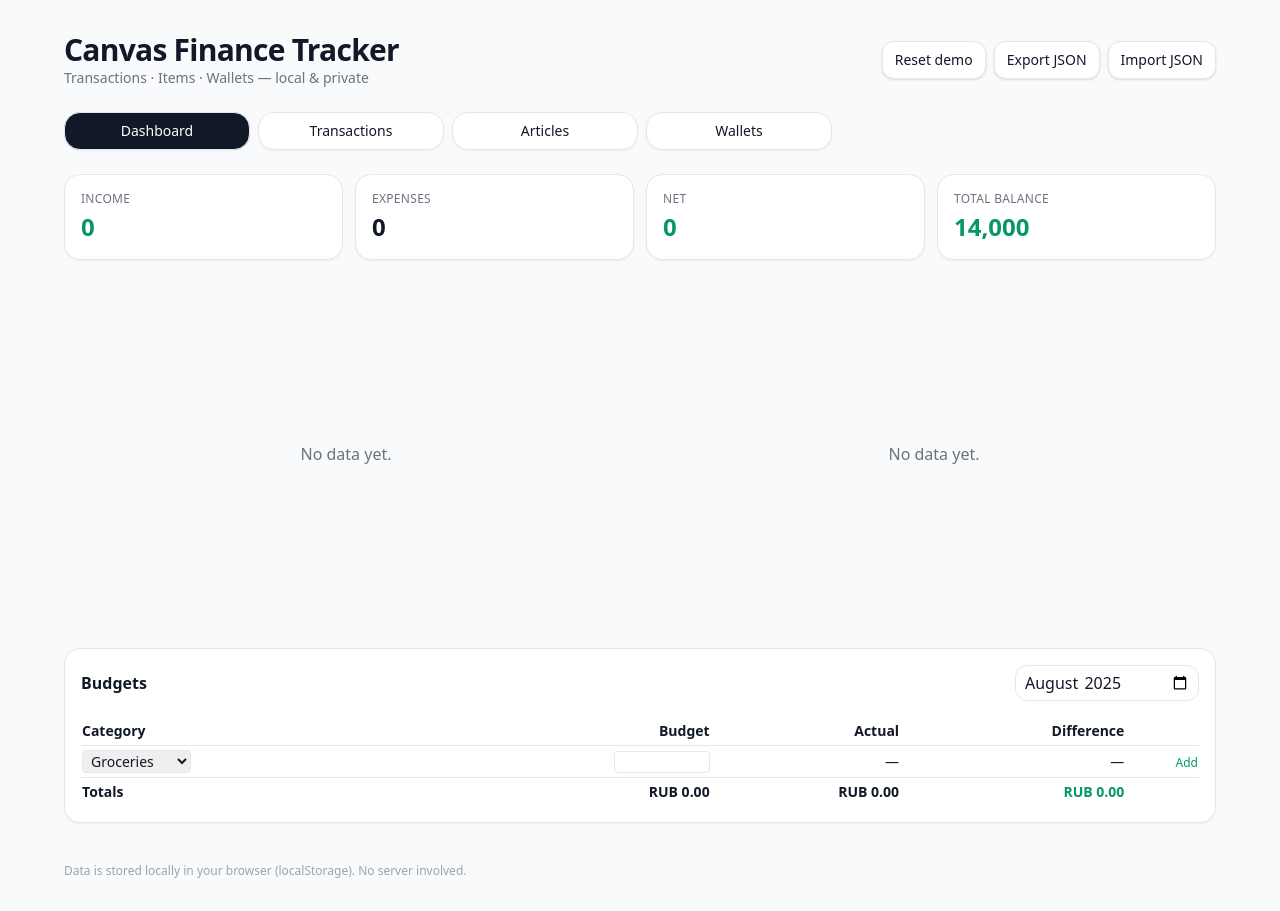
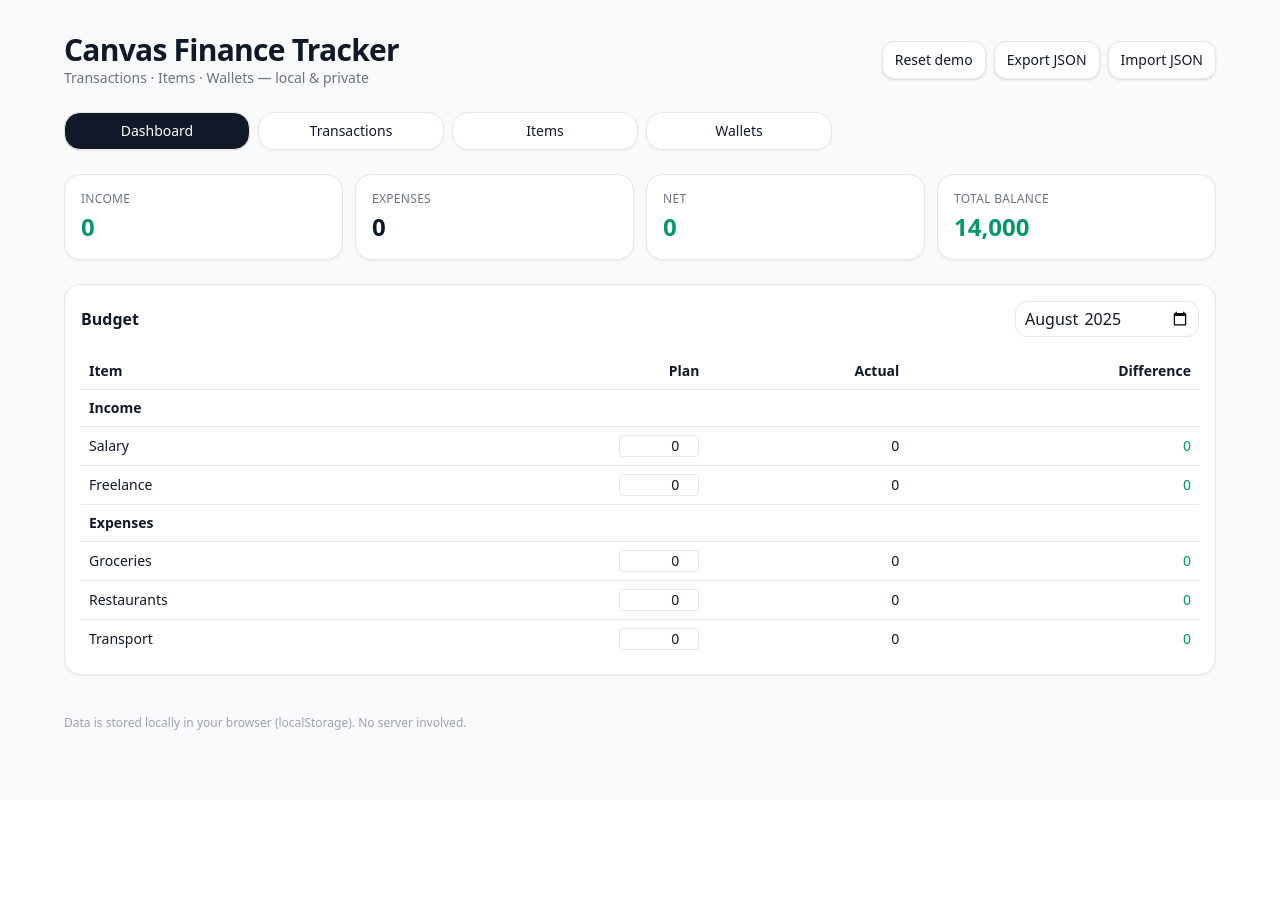
Before and after one commit to andromeda8wave/personal-app, a React (Vite) app: page / in a window 1280 px wide. After the commit the page ends 800 px from the top, so only its background shows below. Built offline with nearby package versions, Linux system fonts and the light colour scheme.

Commit message:
feat: add item hierarchy and top-level budgets

```diff
--- a/src/App.jsx
+++ b/src/App.jsx
@@ -16,33 +16,35 @@ import Dashboard from "./Dashboard";
 // No external deps. All data stays in localStorage (private). Export/Import JSON supported.
 
 // ------------------------- Constants & Types -------------------------
-const DB_KEY = "cft_db_v1"; // bump when schema changes
+const DB_KEY = "cft_db_v2"; // bump when schema changes
 const APP_CURRENCY = "RUB"; // default when wallet currency missing
 
 /** @typedef {"income"|"expense"} TxType */
-/** @typedef {{ id:string, name:string, type:TxType }} Item */
+/** @typedef {{ id:string, name:string, type:TxType, parentId?:string|null }} Item */
 /** @typedef {{ id:string, name:string, currency?:string, initialBalance:number }} Wallet */
 /** @typedef {{ id:string, date:string, type:TxType, amount:number, itemId:string, walletId:string, comment?:string }} Transaction */
-/** @typedef {{ version:number, items:Item[], wallets:Wallet[], txs:Transaction[] }} DB */
+/** @typedef {{ id:string, itemId:string, month:string, amount:number }} Budget */
+/** @typedef {{ version:number, items:Item[], wallets:Wallet[], txs:Transaction[], budgets:Budget[] }} DB */
 
-const VERSION = 1;
+const VERSION = 2;
 
 // Demo seed (only used on first run)
 const seedId = () => Math.random().toString(36).slice(2) + Date.now().toString(36);
 const DEMO_DB /** @type {DB} */ = {
   version: VERSION,
   items: [
-    { id: seedId(), name: "Salary", type: "income" },
-    { id: seedId(), name: "Freelance", type: "income" },
-    { id: seedId(), name: "Groceries", type: "expense" },
-    { id: seedId(), name: "Restaurants", type: "expense" },
-    { id: seedId(), name: "Transport", type: "expense" },
+    { id: seedId(), name: "Salary", type: "income", parentId: null },
+    { id: seedId(), name: "Freelance", type: "income", parentId: null },
+    { id: seedId(), name: "Groceries", type: "expense", parentId: null },
+    { id: seedId(), name: "Restaurants", type: "expense", parentId: null },
+    { id: seedId(), name: "Transport", type: "expense", parentId: null },
   ],
   wallets: [
     { id: seedId(), name: "Cash", currency: "RUB", initialBalance: 2000 },
     { id: seedId(), name: "Tinkoff debit", currency: "RUB", initialBalance: 12000 },
   ],
   txs: [],
+  budgets: [],
 };
 
 // ------------------------- Utilities -------------------------
@@ -55,17 +57,38 @@ function tryParseJSON(text) {
 }
 
 function loadDB() {
-  // primary v1
   const raw = localStorage.getItem(DB_KEY);
   if (raw) {
     const db = tryParseJSON(raw);
     if (db && typeof db === "object" && db.version === VERSION) return db;
   }
-  // migrate from old keys if exist
+
+  const rawV1 = localStorage.getItem("cft_db_v1");
+  if (rawV1) {
+    const old = tryParseJSON(rawV1);
+    if (old && typeof old === "object") {
+      const migrated = {
+        version: VERSION,
+        items: (old.items || []).map(i => ({ ...i, parentId: i.parentId ?? null })),
+        wallets: old.wallets || [],
+        txs: old.txs || [],
+        budgets: []
+      };
+      saveDB(migrated);
+      return migrated;
+    }
+  }
+
   const oldItems = tryParseJSON(localStorage.getItem("cft_items") || "null") || DEMO_DB.items;
   const oldWallets = tryParseJSON(localStorage.getItem("cft_wallets") || "null") || DEMO_DB.wallets;
   const oldTxs = tryParseJSON(localStorage.getItem("cft_transactions") || "null") || DEMO_DB.txs;
-  const migrated = { version: VERSION, items: oldItems, wallets: oldWallets, txs: oldTxs };
+  const migrated = {
+    version: VERSION,
+    items: oldItems.map(i => ({ ...i, parentId: i.parentId ?? null })),
+    wallets: oldWallets,
+    txs: oldTxs,
+    budgets: []
+  };
   saveDB(migrated);
   return migrated;
 }
@@ -119,10 +142,31 @@ function useDB() {
   }), []);
   const delWallet = useCallback((id) => setDb(d => ({ ...d, wallets: d.wallets.filter(x => x.id !== id) })), []);
 
+  const upsertBudget = useCallback(({ itemId, month, amount }) => setDb(d => {
+    const a = Math.max(0, Number(amount) || 0);
+    const idx = d.budgets.findIndex(b => b.itemId === itemId && b.month === month);
+    if (idx >= 0) {
+      const copy = d.budgets.slice();
+      copy[idx] = { ...copy[idx], amount: a };
+      return { ...d, budgets: copy };
+    }
+    return { ...d, budgets: [...d.budgets, { id: uid(), itemId, month, amount: a }] };
+  }), []);
+
+  const delBudget = useCallback((itemId, month) =>
+    setDb(d => ({ ...d, budgets: d.budgets.filter(b => !(b.itemId === itemId && b.month === month)) })),
+  []);
+
   const resetDemo = useCallback(() => setDb(DEMO_DB), []);
-  const importDB = useCallback((data) => setDb(() => ({ version: VERSION, items: data.items||[], wallets: data.wallets||[], txs: data.txs||[] })), []);
+  const importDB = useCallback((data) => setDb(() => ({
+    version: VERSION,
+    items: (data.items || []).map(i => ({ ...i, parentId: i.parentId ?? null })),
+    wallets: data.wallets || [],
+    txs: data.txs || [],
+    budgets: (data.budgets || []).map(b => ({ id: b.id || uid(), itemId: b.itemId, month: b.month, amount: Math.max(0, Number(b.amount) || 0) }))
+  })), []);
 
-  return { db, setDb, addTx, updTx, delTx, upsertItem, delItem, upsertWallet, delWallet, resetDemo, importDB };
+  return { db, setDb, addTx, updTx, delTx, upsertItem, delItem, upsertWallet, delWallet, upsertBudget, delBudget, resetDemo, importDB };
 }
 
 // ------------------------- Derived selectors -------------------------
@@ -130,6 +174,28 @@ function useDerived(db /** @type {DB} */) {
   // lookup maps
   const itemMap = useMemo(() => Object.fromEntries(db.items.map(i => [i.id, i])), [db.items]);
   const walletMap = useMemo(() => Object.fromEntries(db.wallets.map(w => [w.id, w])), [db.wallets]);
+  const childrenMap = useMemo(() => {
+    const m = new Map();
+    for (const i of db.items) {
+      const p = i.parentId || null;
+      if (!m.has(p)) m.set(p, []);
+      m.get(p).push(i);
+    }
+    return m;
+  }, [db.items]);
+
+  const isLeaf = useCallback((itemId) => {
+    const kids = childrenMap.get(itemId);
+    return !kids || kids.length === 0;
+  }, [childrenMap]);
+
+  const getRootId = useCallback((itemId) => {
+    let cur = itemMap[itemId];
+    while (cur && cur.parentId) cur = itemMap[cur.parentId];
+    return cur?.id || itemId;
+  }, [itemMap]);
+
+  const topLevelItems = useMemo(() => db.items.filter(i => !i.parentId), [db.items]);
 
   // balances per wallet
   const walletBalances = useMemo(() => {
@@ -172,18 +238,56 @@ function useDerived(db /** @type {DB} */) {
     return Array.from(m.entries()).map(([id, value]) => ({ name: itemMap[id]?.name || "Unknown", value }));
   }, [db.txs, itemMap]);
 
+  const actualByTopLevelForMonth = useCallback((month) => {
+    const sums = new Map();
+    for (const t of db.txs) {
+      if (t.date.slice(0,7) !== month) continue;
+      const root = getRootId(t.itemId);
+      const rootItem = itemMap[root];
+      if (!rootItem) continue;
+      const prev = sums.get(root) || { amount: 0, type: rootItem.type };
+      sums.set(root, { amount: prev.amount + Math.abs(t.amount), type: rootItem.type });
+    }
+    return Array.from(sums.entries()).map(([itemId, v]) => ({ itemId, ...v }));
+  }, [db.txs, itemMap, getRootId]);
+
+  const budgetByTopLevelForMonth = useCallback((month) => {
+    const sums = new Map();
+    for (const b of db.budgets || []) {
+      if (b.month !== month) continue;
+      const root = getRootId(b.itemId);
+      sums.set(root, (sums.get(root) || 0) + Math.max(0, Number(b.amount) || 0));
+    }
+    return sums;
+  }, [db.budgets, getRootId]);
+
   const currentMonth = new Date().toISOString().slice(0, 7);
   const monthEntry = monthly.find(m => m.month === currentMonth) || { income: 0, expense: 0 };
   const netThisMonth = monthEntry.income - monthEntry.expense;
   const expenseIncomeRatio = monthEntry.income ? monthEntry.expense / monthEntry.income : 0;
 
-  return { itemMap, walletMap, walletBalances, totals, monthly, expenseByItem, netThisMonth, expenseIncomeRatio };
+  return {
+    itemMap,
+    childrenMap,
+    isLeaf,
+    getRootId,
+    topLevelItems,
+    walletMap,
+    walletBalances,
+    totals,
+    monthly,
+    expenseByItem,
+    actualByTopLevelForMonth,
+    budgetByTopLevelForMonth,
+    netThisMonth,
+    expenseIncomeRatio,
+  };
 }
 
 // ------------------------- App -------------------------
 export default function App() {
-  const { db, addTx, updTx, delTx, upsertItem, delItem, upsertWallet, delWallet, resetDemo, importDB } = useDB();
-  const { itemMap, walletMap, walletBalances, totals, monthly, expenseByItem, netThisMonth, expenseIncomeRatio } = useDerived(db);
+  const { db, addTx, updTx, delTx, upsertItem, delItem, upsertWallet, delWallet, upsertBudget, delBudget, resetDemo, importDB } = useDB();
+  const { itemMap, walletMap, walletBalances, totals, monthly, expenseByItem, actualByTopLevelForMonth, budgetByTopLevelForMonth, isLeaf, netThisMonth, expenseIncomeRatio } = useDerived(db);
 
   const [tab, setTab] = useState(/** @type {"dashboard"|"transactions"|"items"|"wallets"} */("dashboard"));
   const [search, setSearch] = useState("");
@@ -244,7 +348,7 @@ export default function App() {
           {[
             { id: "dashboard", label: "Dashboard" },
             { id: "transactions", label: "Transactions" },
-            { id: "items", label: "Articles" },
+            { id: "items", label: "Items" },
             { id: "wallets", label: "Wallets" },
           ].map(t => (
             <button
@@ -256,7 +360,14 @@ export default function App() {
         </nav>
 
           {tab === "dashboard" && (
-            <Dashboard txs={db.txs} items={db.items} totals={totals} />
+            <Dashboard
+              items={db.items}
+              budgets={db.budgets}
+              totals={totals}
+              upsertBudget={upsertBudget}
+              actualByTopLevelForMonth={actualByTopLevelForMonth}
+              budgetByTopLevelForMonth={budgetByTopLevelForMonth}
+            />
           )}
 
 
@@ -274,6 +385,7 @@ export default function App() {
             walletMap={walletMap}
             search={search}
             setSearch={setSearch}
+            isLeaf={isLeaf}
           />
         )}
 
@@ -315,7 +427,7 @@ function SummaryRow({ totals }) {
 // function DashboardPanel removed for new Dashboard
 
 // ------------------------- Transactions -------------------------
-function TransactionsPanel({ txs, items, wallets, addTx, updTx, delTx, itemMap, walletMap, search, setSearch }) {
+function TransactionsPanel({ txs, items, wallets, addTx, updTx, delTx, itemMap, walletMap, search, setSearch, isLeaf }) {
   const [editingId, setEditingId] = useState(null); // null | string
   const [isAdding, setIsAdding] = useState(false);
 
@@ -399,6 +511,7 @@ function TransactionsPanel({ txs, items, wallets, addTx, updTx, delTx, itemMap,
             onSave={onSave}
             items={items}
             wallets={wallets}
+            isLeaf={isLeaf}
           />
         </Modal>
       )}
@@ -431,7 +544,7 @@ const TransactionRow = React.memo(function TransactionRow({ t, item, wallet, onE
   );
 });
 
-function TransactionForm({ tx, onSave, items, wallets }) {
+function TransactionForm({ tx, onSave, items, wallets, isLeaf }) {
   const [date, setDate] = useState(tx?.date || new Date().toISOString().slice(0,10));
   const [type, setType] = useState(tx?.type || "expense");
   const [amount, setAmount] = useState(tx?.amount?.toString() || "");
@@ -439,7 +552,7 @@ function TransactionForm({ tx, onSave, items, wallets }) {
   const [walletId, setWalletId] = useState(tx?.walletId || (wallets[0]?.id || ""));
   const [comment, setComment] = useState(tx?.comment || "");
 
-  const filteredItems = useMemo(() => items.filter(i=>i.type===type), [items, type]);
+  const filteredItems = useMemo(() => items.filter(i=>i.type===type && isLeaf(i.id)), [items, type, isLeaf]);
 
   useEffect(()=>{ if (!filteredItems.find(i=>i.id===itemId)) setItemId(""); }, [filteredItems, itemId]);
 
@@ -497,7 +610,13 @@ function ItemsPanel({ items, upsertItem, delItem }) {
 
   const filtered = useMemo(() => items.filter(i=> filter === "all" || i.type === filter), [items, filter]);
 
-  const onDelete = useCallback((id) => { if (confirm("Delete this article? Transactions using it will show blank name.")) delItem(id); }, [delItem]);
+  const onDelete = useCallback((id) => {
+    if (items.some(i => i.parentId === id)) {
+      alert("This item has sub-items. Reassign or delete its sub-items first.");
+      return;
+    }
+    if (confirm("Delete this item? Transactions using it will show blank name.")) delItem(id);
+  }, [items, delItem]);
 
   return (
     <div className="space-y-4">
@@ -508,7 +627,7 @@ function ItemsPanel({ items, upsertItem, delItem }) {
           <TabPill active={filter==="expense"} onClick={()=>setFilter("expense")} label="Expense" />
         </div>
         <div className="flex-1" />
-        <button onClick={()=>setEditing("new")} className="px-4 py-2 rounded-2xl bg-gray-900 text-white shadow">+ Add article</button>
+        <button onClick={()=>setEditing("new")} className="px-4 py-2 rounded-2xl bg-gray-900 text-white shadow">+ Add item</button>
       </div>
 
       <div className="rounded-2xl border bg-white shadow-sm overflow-hidden">
@@ -522,7 +641,7 @@ function ItemsPanel({ items, upsertItem, delItem }) {
           </thead>
           <tbody>
             {filtered.length===0 && (
-              <tr><td colSpan={3} className="p-6 text-center text-gray-500">No articles yet. Add your first one!</td></tr>
+              <tr><td colSpan={3} className="p-6 text-center text-gray-500">No items yet. Add your first one!</td></tr>
             )}
             {filtered.map(i => (
               <tr key={i.id} className="border-t">
@@ -545,6 +664,7 @@ function ItemsPanel({ items, upsertItem, delItem }) {
           <ItemForm
             item={editing!=="new" ? items.find(x=>x.id===editing) : undefined}
             onSave={(rec)=>{ upsertItem(rec); setEditing(null); }}
+            allItems={items}
           />
         </Modal>
       )}
@@ -552,19 +672,22 @@ function ItemsPanel({ items, upsertItem, delItem }) {
   );
 }
 
-function ItemForm({ item, onSave }) {
+function ItemForm({ item, onSave, allItems }) {
   const [name, setName] = useState(item?.name || "");
   const [type, setType] = useState(item?.type || "expense");
+  const [parentId, setParentId] = useState(item?.parentId || "");
+
+  const candidates = useMemo(() => allItems.filter(i => i.type === type && i.id !== item?.id), [allItems, type, item?.id]);
 
   const submit = useCallback((e) => {
     e.preventDefault();
     if (!name.trim()) { alert("Enter name"); return; }
-    onSave({ id: item?.id || uid(), name: name.trim(), type });
-  }, [name, type, onSave, item?.id]);
+    onSave({ id: item?.id || uid(), name: name.trim(), type, parentId: parentId || null });
+  }, [name, type, parentId, onSave, item?.id]);
 
   return (
     <form onSubmit={submit} className="w-[92vw] max-w-md">
-      <h3 className="text-lg font-semibold mb-3">{item?"Edit article":"Add article"}</h3>
+      <h3 className="text-lg font-semibold mb-3">{item?"Edit item":"Add item"}</h3>
       <div className="grid grid-cols-1 md:grid-cols-2 gap-3">
         <label className="flex flex-col gap-1 text-sm">Name
           <input value={name} onChange={e=>setName(e.target.value)} className="rounded-xl border px-3 py-2" placeholder="e.g. Groceries" required />
@@ -573,6 +696,12 @@ function ItemForm({ item, onSave }) {
           <select value={type} onChange={e=>setType(e.target.value)} className="rounded-xl border px-3 py-2">
             <option value="income">Income</option>
             <option value="expense">Expense</option>
+          </select>
+        </label>
+        <label className="flex flex-col gap-1 text-sm md:col-span-2">Parent
+          <select value={parentId} onChange={e=>setParentId(e.target.value)} className="rounded-xl border px-3 py-2">
+            <option value="">(none)</option>
+            {candidates.map(i => <option key={i.id} value={i.id}>{i.name}</option>)}
           </select>
         </label>
       </div>
--- a/src/Dashboard.jsx
+++ b/src/Dashboard.jsx
@@ -1,18 +1,5 @@
 import React, { useMemo, useState } from 'react';
-import {
-  LineChart, Line, XAxis, YAxis, Tooltip, ResponsiveContainer,
-  PieChart, Pie, Cell, Legend, CartesianGrid
-} from 'recharts';
-import { buildMonthlySeries, buildExpenseStructure, buildBudgetReport } from './analytics';
-import { fmtInt, fmtCurrency2 } from './format';
-import { useBudgets } from './budgets';
-
-const COLORS = ['#10B981','#F43F5E','#3B82F6','#F59E0B','#6366F1','#14B8A6','#8B5CF6','#F97316'];
-const colorFor = (name) => {
-  let hash = 0;
-  for (let i = 0; i < name.length; i++) hash = (hash * 31 + name.charCodeAt(i)) >>> 0;
-  return COLORS[hash % COLORS.length];
-};
+import { fmtInt } from './format';
 
 const KPI = ({ title, value, positive }) => (
   <div className={`rounded-2xl border bg-white p-4 shadow-sm ${positive===false?'':'text-gray-900'}`}>
@@ -21,36 +8,43 @@ const KPI = ({ title, value, positive }) => (
   </div>
 );
 
-export default function Dashboard({ txs, items, totals }) {
-  const monthly = useMemo(() => buildMonthlySeries(txs), [txs]);
-  const expenseStructure = useMemo(() => buildExpenseStructure(txs, items), [txs, items]);
+export default function Dashboard({ items, totals, upsertBudget, actualByTopLevelForMonth, budgetByTopLevelForMonth }) {
+  const [month, setMonth] = useState(new Date().toISOString().slice(0,7));
 
-  const { budgets, upsertBudget, deleteBudget } = useBudgets();
-  const [month, setMonth] = useState(new Date().toISOString().slice(0,7));
-  const budgetData = useMemo(() => buildBudgetReport(txs, items, budgets, month), [txs, items, budgets, month]);
-  const budgetIdMap = useMemo(() => {
+  const actualMap = useMemo(() => {
+    const arr = actualByTopLevelForMonth(month);
     const m = new Map();
-    budgets.forEach(b => { if (b.period===month) m.set(b.itemId, b.id); });
+    arr.forEach(r => m.set(r.itemId, Math.round(r.amount)));
     return m;
-  }, [budgets, month]);
-  const expenseItems = useMemo(() => items.filter(i=>i.type==='expense'), [items]);
-  const unusedItems = expenseItems.filter(i => !budgetData.rows.find(r=>r.itemId===i.id));
-  const [newItem, setNewItem] = useState(unusedItems[0]?.id || '');
-  const [newAmount, setNewAmount] = useState('');
+  }, [actualByTopLevelForMonth, month]);
 
-  const addBudget = () => {
-    const amount = parseFloat(newAmount);
-    if (!newItem || isNaN(amount)) return;
-    upsertBudget({ itemId:newItem, period:month, amount });
-    setNewAmount('');
-  };
+  const budgetMap = useMemo(() => budgetByTopLevelForMonth(month), [budgetByTopLevelForMonth, month]);
 
-  const onBudgetChange = (itemId, val) => {
-    const amount = parseFloat(val);
-    if (isNaN(amount) || amount < 0) return;
-    const id = budgetIdMap.get(itemId);
-    upsertBudget({ id, itemId, period:month, amount });
-  };
+  const incomeTop = useMemo(() => items.filter(i => !i.parentId && i.type === 'income'), [items]);
+  const expenseTop = useMemo(() => items.filter(i => !i.parentId && i.type === 'expense'), [items]);
+
+  const renderRows = (list) => list.map(item => {
+    const plan = Math.round(budgetMap.get(item.id) || 0);
+    const actual = Math.round(actualMap.get(item.id) || 0);
+    const diff = plan - actual;
+    return (
+      <tr key={item.id} className="border-t">
+        <td className="p-2">{item.name}</td>
+        <td className="p-2 text-right">
+          <input
+            type="number"
+            min="0"
+            step="1"
+            value={plan}
+            onChange={e => upsertBudget({ itemId: item.id, month, amount: Number(e.target.value) || 0 })}
+            className="w-20 border rounded px-1 text-right"
+          />
+        </td>
+        <td className="p-2 text-right">{actual}</td>
+        <td className={`p-2 text-right ${diff >= 0 ? 'text-emerald-600' : 'text-rose-600'}`}>{diff}</td>
+      </tr>
+    );
+  });
 
   return (
     <div className="space-y-6 mb-6">
@@ -61,87 +55,35 @@ export default function Dashboard({ txs, items, totals }) {
         <KPI title="Total Balance" value={fmtInt(totals.totalBalance)} positive />
       </div>
 
-      <div className="grid md:grid-cols-2 gap-6">
-        <div className="h-[340px]" aria-label="Monthly Income vs Expenses">
-          {monthly.length === 0 ? (
-            <div className="h-full flex items-center justify-center text-gray-500">No data yet.</div>
-          ) : (
-            <ResponsiveContainer width="100%" height="100%">
-              <LineChart data={monthly}>
-                <CartesianGrid strokeDasharray="3 3" />
-                <XAxis dataKey="label" />
-                <YAxis tickFormatter={(v)=>fmtInt(v)} />
-                <Tooltip formatter={(v)=>fmtInt(v)} />
-                <Legend />
-                <Line type="monotone" dataKey="income" name="Income" stroke="#10B981" dot={false} strokeWidth={2} />
-                <Line type="monotone" dataKey="expense" name="Expense" stroke="#F43F5E" dot={false} strokeWidth={2} />
-              </LineChart>
-            </ResponsiveContainer>
-          )}
-        </div>
-        <div className="h-[340px]" aria-label="Expense Structure">
-          {expenseStructure.length === 0 ? (
-            <div className="h-full flex items-center justify-center text-gray-500">No data yet.</div>
-          ) : (
-            <ResponsiveContainer width="100%" height="100%">
-              <PieChart>
-                <Pie data={expenseStructure} dataKey="share" nameKey="item" label={({item,share})=>`${item} — ${share}%`}>
-                  {expenseStructure.map(e => <Cell key={e.item} fill={colorFor(e.item)} />)}
-                </Pie>
-                <Tooltip formatter={(v, name, props)=>fmtInt(props.payload.amount)} />
-              </PieChart>
-            </ResponsiveContainer>
-          )}
-        </div>
-      </div>
-
       <div className="rounded-2xl border bg-white p-4 shadow-sm">
         <div className="flex items-center justify-between mb-4">
-          <h3 className="font-semibold">Budgets</h3>
+          <h3 className="font-semibold">Budget</h3>
           <input type="month" value={month} onChange={e=>setMonth(e.target.value)} className="border rounded-xl px-2 py-1" />
         </div>
         <div className="overflow-auto">
           <table className="w-full text-sm">
             <thead>
               <tr className="text-left border-b">
-                <th className="py-1">Category</th>
-                <th className="py-1 text-right">Budget</th>
-                <th className="py-1 text-right">Actual</th>
-                <th className="py-1 text-right">Difference</th>
-                <th></th>
+                <th className="p-2">Item</th>
+                <th className="p-2 text-right">Plan</th>
+                <th className="p-2 text-right">Actual</th>
+                <th className="p-2 text-right">Difference</th>
               </tr>
             </thead>
             <tbody>
-              {budgetData.rows.map(r => (
-                <tr key={r.itemId} className="border-b last:border-b-0">
-                  <td className="py-1">{r.itemName}</td>
-                  <td className="py-1 text-right"><input type="number" step="0.01" value={r.budget} onChange={e=>onBudgetChange(r.itemId,e.target.value)} className="w-24 border rounded px-1 text-right"/></td>
-                  <td className="py-1 text-right">{fmtCurrency2(r.actual)}</td>
-                  <td className={`py-1 text-right ${r.difference>=0?'text-emerald-600':'text-rose-600'}`}>{fmtCurrency2(r.difference)}</td>
-                  <td className="py-1 text-right"><button onClick={()=>deleteBudget(budgetIdMap.get(r.itemId))} className="text-xs text-rose-600">Del</button></td>
-                </tr>
-              ))}
-              <tr>
-                <td className="py-1">
-                  <select value={newItem} onChange={e=>setNewItem(e.target.value)} className="border rounded px-1">
-                    {unusedItems.map(i=>(<option key={i.id} value={i.id}>{i.name}</option>))}
-                  </select>
-                </td>
-                <td className="py-1 text-right"><input type="number" step="0.01" value={newAmount} onChange={e=>setNewAmount(e.target.value)} className="w-24 border rounded px-1 text-right"/></td>
-                <td className="py-1 text-right">—</td>
-                <td className="py-1 text-right">—</td>
-                <td className="py-1 text-right"><button onClick={addBudget} className="text-xs text-emerald-600">Add</button></td>
-              </tr>
+              {incomeTop.length>0 && (
+                <>
+                  <tr className="border-t"><td colSpan={4} className="p-2 font-semibold">Income</td></tr>
+                  {renderRows(incomeTop)}
+                </>
+              )}
+              {expenseTop.length>0 && (
+                <>
+                  <tr className="border-t"><td colSpan={4} className="p-2 font-semibold">Expenses</td></tr>
+                  {renderRows(expenseTop)}
+                </>
+              )}
             </tbody>
-            <tfoot>
-              <tr className="font-semibold border-t">
-                <td className="py-1">Totals</td>
-                <td className="py-1 text-right">{fmtCurrency2(budgetData.totals.budget)}</td>
-                <td className="py-1 text-right">{fmtCurrency2(budgetData.totals.actual)}</td>
-                <td className={`py-1 text-right ${budgetData.totals.difference>=0?'text-emerald-600':'text-rose-600'}`}>{fmtCurrency2(budgetData.totals.difference)}</td>
-                <td></td>
-              </tr>
-            </tfoot>
           </table>
         </div>
       </div>
```
